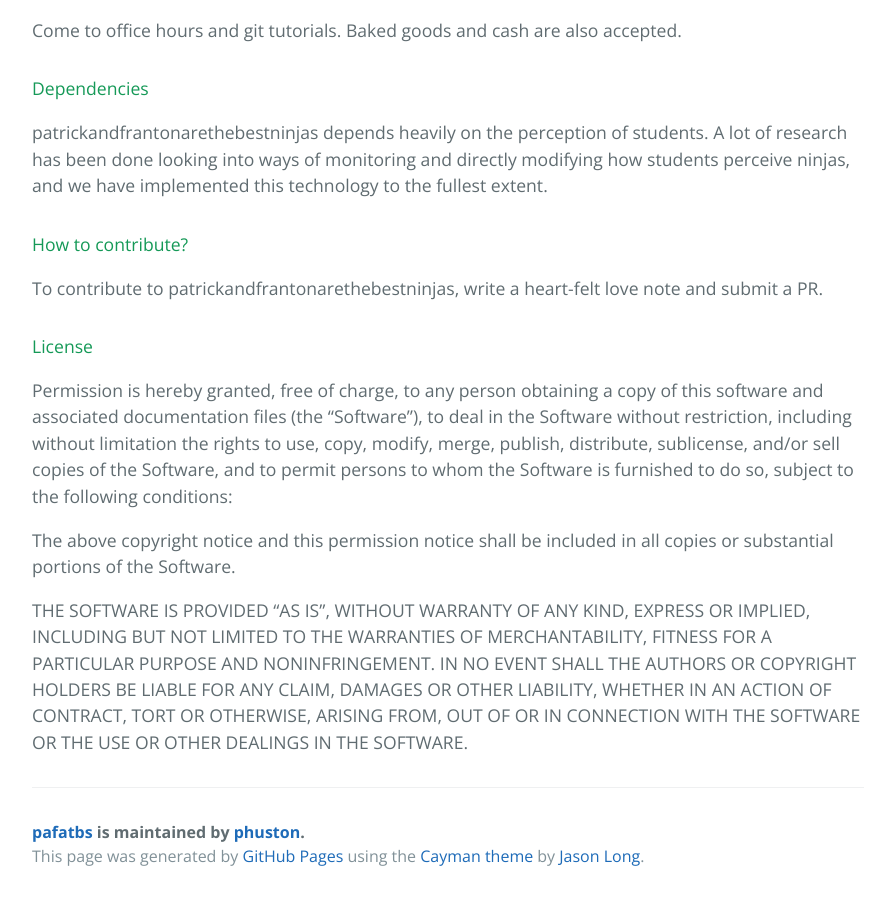
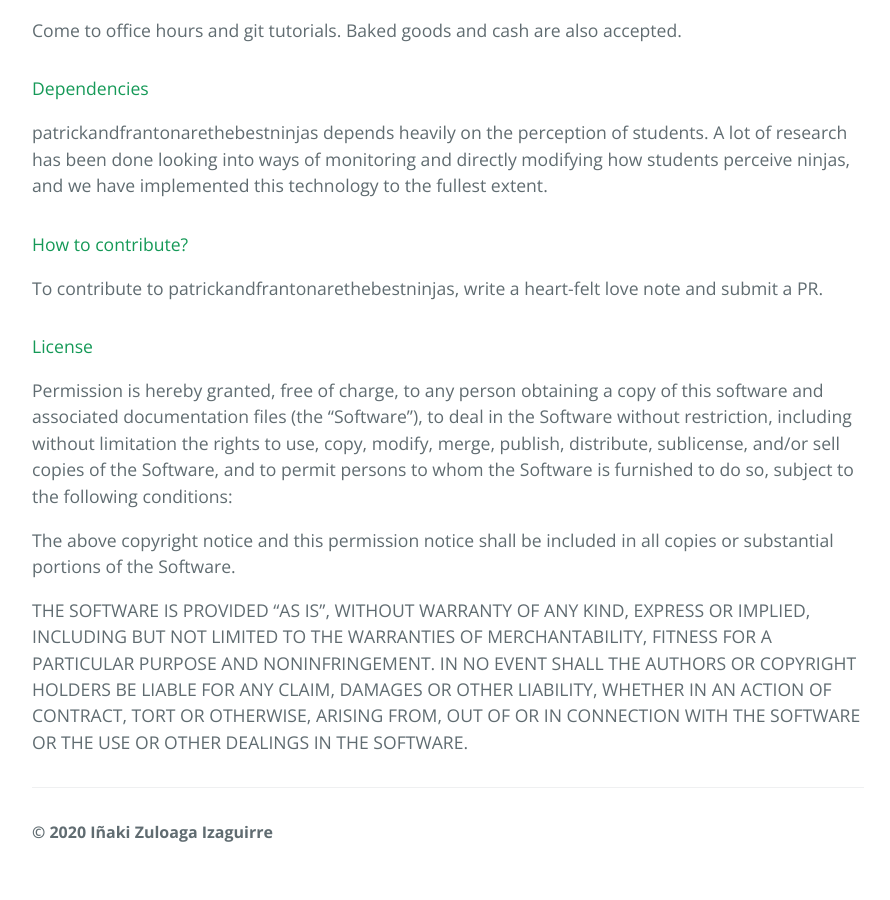
Before and after one commit to inakizi/inakizi.github.io, a Jekyll site: the page built from index.md, in a window 1280 px wide and 900 px high, scrolled down 941 px. Shown: the whole window, without its empty margins (192-1082 px from the left). Built offline with Jekyll 4.4.1, drawn with Linux system fonts in a browser that asks for light colours; after the commit the page ends 1817 px from its top, so only the background shows below that; some of the changed text lies outside the part shown.

Commit message:
Small Test Changes

```diff
--- a/_layouts/template.html
+++ b/_layouts/template.html
@@ -16,9 +16,9 @@
       {% for page in site.pages %}
         <a href= {{ page.filename }} class="btn">{{ page.title }}</a>
       {% endfor %}
-      <a href="https://github.com/phuston/patrickandfrantonarethebestninjas" class="btn">View on GitHub</a>
+<!--      <a href="https://github.com/phuston/patrickandfrantonarethebestninjas" class="btn">View on GitHub</a>
       <a href="https://github.com/phuston/patrickandfrantonarethebestninjas/zipball/master" class="btn">Download .zip</a>
-      <a href="https://github.com/phuston/patrickandfrantonarethebestninjas/tarball/master" class="btn">Download .tar.gz</a>
+      <a href="https://github.com/phuston/patrickandfrantonarethebestninjas/tarball/master" class="btn">Download .tar.gz</a>-->
     </section>
 
     <section class="main-content">
@@ -26,9 +26,7 @@
       {{ content }}
 
       <footer class="site-footer">
-        <span class="site-footer-owner"><a href="https://github.com/phuston/patrickandfrantonarethebestninjas">pafatbs</a> is maintained by <a href="https://github.com/phuston">phuston</a>.</span>
-
-        <span class="site-footer-credits">This page was generated by <a href="https://pages.github.com">GitHub Pages</a> using the <a href="https://github.com/jasonlong/cayman-theme">Cayman theme</a> by <a href="https://twitter.com/jasonlong">Jason Long</a>.</span>
+        <span class="site-footer-owner">&copy; 2020 Iñaki Zuloaga Izaguirre</span>
       </footer>
 
     </section>
```
